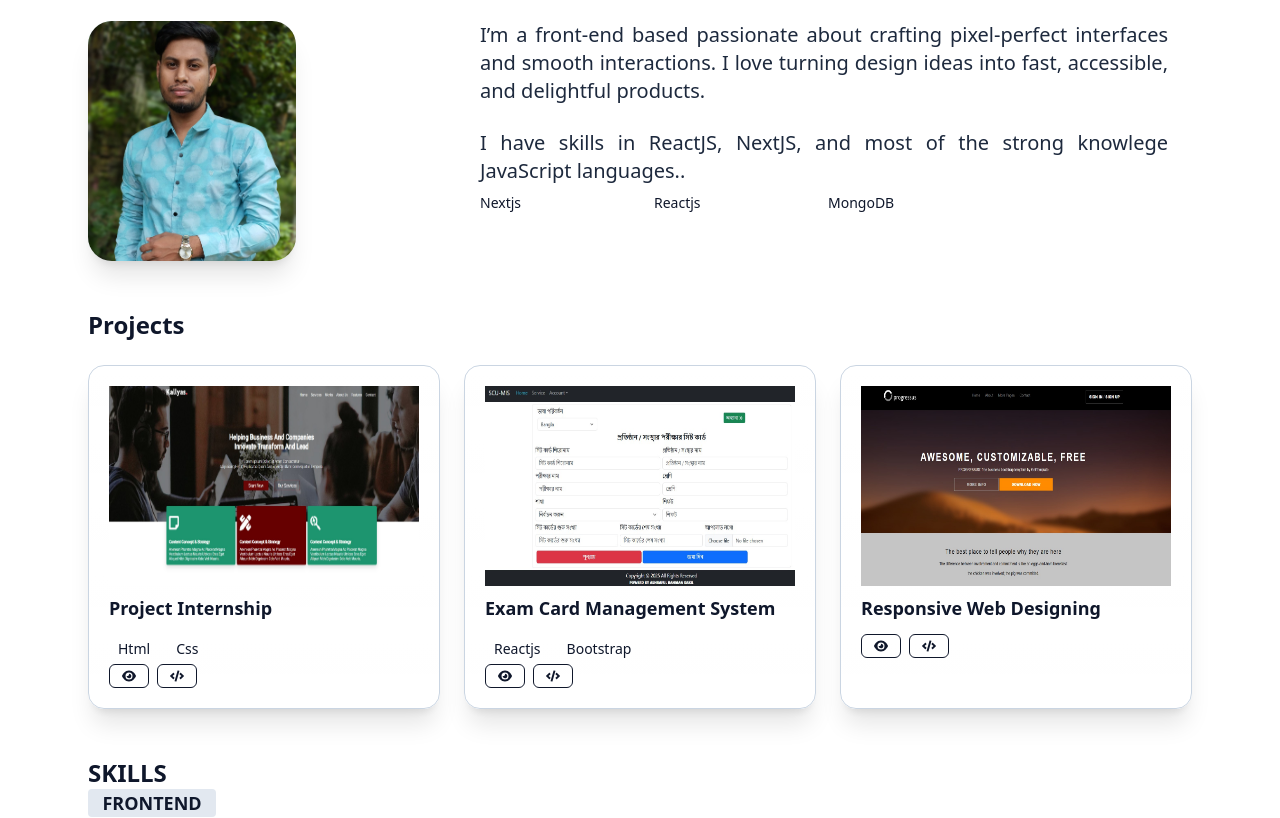
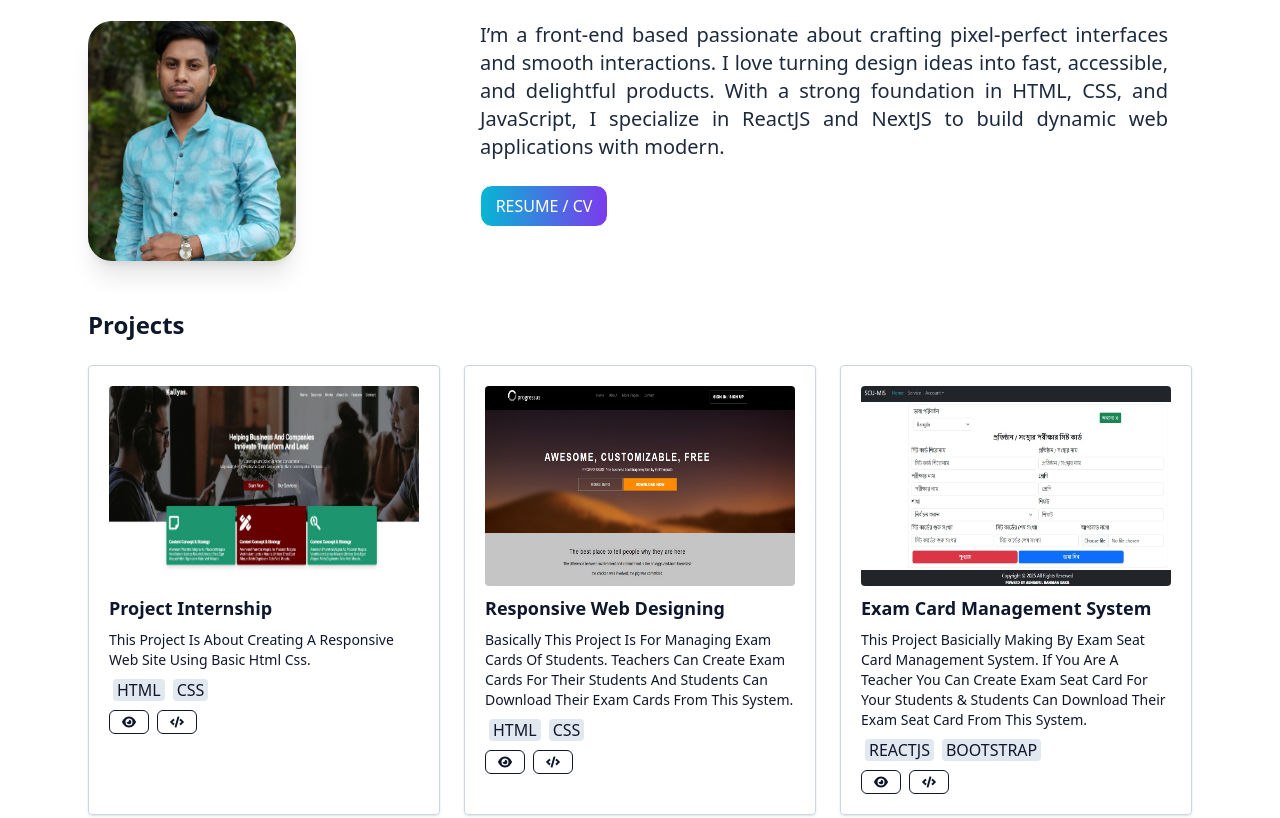
Before and after one commit to ashrafulrahmansakil/portfolio-ars, a React (Vite) app: page / in a window 1280 px wide. Shown: the part 541-1359 px from the top of the page. Built offline with nearby package versions, Linux system fonts and the light colour scheme.

Commit message:
some update features

```diff
--- a/src/components/Navbar/Navbar.jsx
+++ b/src/components/Navbar/Navbar.jsx
@@ -36,7 +36,7 @@ export default function Navbar() {
         {/* Mobile Hamburger */}
         <button
           onClick={toggleSidebar}
-          className=" z-[10000] md:hidden p-2 rounded text-slate-700 dark:text-white"
+          className=" z-[10000] md:hidden p-2 rounded text-slate-700 dark:text-white cursor-pointer"
         >
           {isOpen ? <FaAlignCenter size={28} /> : <FaAlignCenter size={28} />}
         </button>
@@ -50,7 +50,7 @@ export default function Navbar() {
         <div className=" justify-between items-center px-4 py-4 dark:border-slate-700 ">
 
           <button onClick={toggleSidebar}>
-            <FaX size={24} className="text-slate-300 dark:text-white" />
+            <FaX size={24} className="text-slate-300 dark:text-white  cursor-pointer" />
           </button>
 
           <ul className="flex flex-col space-y-4  dark:text-white">
--- a/src/data/data.js
+++ b/src/data/data.js
@@ -23,15 +23,10 @@ const about = {
   myself: [
     {
       id: 1,
+      selfResume:
+        "https://drive.google.com/file/d/1IrIGofZ5Q5u9Vv_uS9JdXmrp-h-tTyQP/view?usp=sharing",
       details:
-        "I’m a front-end based passionate about crafting pixel-perfect interfaces and smooth interactions. I love turning design ideas into fast, accessible, and delightful products.",
-    },
-  ],
-  programmingLanguage: [
-    {
-      id: 1,
-      details:
-        "I have skills in ReactJS, NextJS, and most of the strong knowlege JavaScript languages..",
+        "I’m a front-end based passionate about crafting pixel-perfect interfaces and smooth interactions. I love turning design ideas into fast, accessible, and delightful products. With a strong foundation in HTML, CSS, and JavaScript, I specialize in ReactJS and NextJS to build dynamic web applications with modern.",
     },
   ],
 };
@@ -188,23 +183,54 @@ const ProjectsList = [
   },
   {
     id: 2,
+    title: "responsive web designing",
+    description:
+      "basically this project is for managing exam cards of students. teachers can create exam cards for their students and students can download their exam cards from this system.",
+    thumbnail: project3,
+    tech: ["html", "css"],
+    link: "https://ashrafulrahmansakil.github.io/progress/",
+    github: "https://github.com/ashrafulrahmansakil/progress",
+  },
+  {
+    id: 3,
     title: "exam card management system",
     description:
-      "basically this project is for managing exam cards of students. teachers can create exam cards for their students and students can download their exam cards from this system.",
+      "this project basicially making by exam seat card management system. if you are a teacher you can create exam seat card for your students & students can download their exam seat card from this system.",
     thumbnail: project2,
     tech: ["reactjs", "bootstrap"],
     link: "https://scumis.netlify.app/",
     github: "https://github.com/ashrafulrahmansakil/school_mangement",
   },
-  {
-    id: 3,
-    title: "responsive web designing",
-    description:
-      "basically this project is for managing exam cards of students. teachers can create exam cards for their students and students can download their exam cards from this system.",
-    thumbnail: project3,
-    link: "https://ashrafulrahmansakil.github.io/progress/",
-    github: "https://github.com/ashrafulrahmansakil/progress",
-  },
+  // {
+  //   id: 4,
+  //   title: "exam card management system",
+  //   description:
+  //     "this project basicially making by exam seat card management system. if you are a teacher you can create exam seat card for your students & students can download their exam seat card from this system.",
+  //   thumbnail: project2,
+  //   tech: ["reactjs", "bootstrap"],
+  //   link: "https://scumis.netlify.app/",
+  //   github: "https://github.com/ashrafulrahmansakil/school_mangement",
+  // },
+  // {
+  //   id: 5,
+  //   title: "exam card management system",
+  //   description:
+  //     "this project basicially making by exam seat card management system. if you are a teacher you can create exam seat card for your students & students can download their exam seat card from this system.",
+  //   thumbnail: project2,
+  //   tech: ["reactjs", "bootstrap"],
+  //   link: "https://scumis.netlify.app/",
+  //   github: "https://github.com/ashrafulrahmansakil/school_mangement",
+  // },
+  // {
+  //   id: 6,
+  //   title: "exam card management system",
+  //   description:
+  //     "this project basicially making by exam seat card management system. if you are a teacher you can create exam seat card for your students & students can download their exam seat card from this system.",
+  //   thumbnail: project2,
+  //   tech: ["reactjs", "bootstrap"],
+  //   link: "https://scumis.netlify.app/",
+  //   github: "https://github.com/ashrafulrahmansakil/school_mangement",
+  // },
 ];
 
 export {
--- a/src/pages/About.jsx
+++ b/src/pages/About.jsx
@@ -2,6 +2,8 @@
 import { motion } from 'framer-motion';
 import cover from '../assets/cover.jpg';
 import { about } from '../data/data';
+import Button from './../components/Button/Button';
+import { Link } from 'react-router-dom';
 export default function About() {
   const container = {
     hidden: {},
@@ -34,18 +36,11 @@ export default function About() {
                 <span key={my.id}>{my.details}</span>
               ))}
             </p>
+
             <br />
-            <p className="text-slate-800 dark:text-slate-50 text-justify text-xl">
-              {about.programmingLanguage.map((my) => (
-                <span key={my.id}>{my.details}</span>
-              ))}
-            </p>
-            <ul className="pt-2 grid grid-cols-4 gap-2">
-              <li className="text-sm">Nextjs</li>
-              <li className="text-sm">Reactjs</li>
-              <li className="text-sm">MongoDB</li>
-              <li className="text-sm"></li>
-            </ul>
+            <Link to={about.myself[0].selfResume} target="_blank" rel="noopener noreferrer">
+              <Button className=" border p-2 rounded-xl uppercase w-32 text-white cursor-pointer hover:scale-[1.02] transform transition" name="resume / cv" style={{ background: "linear-gradient(90deg,#06b6d4,#7c3aed)" }}></Button>
+            </Link>
           </div>
           <div>
           </div>
--- a/src/pages/Projects.jsx
+++ b/src/pages/Projects.jsx
@@ -28,22 +28,22 @@ export default function Projects() {
             <motion.article
               key={p.id}
               variants={itemUp}
-              className="rounded-2xl dark:border-slate-300 border-slate-300 p-5 shadow-xl backdrop-blur-sm border  hover:scale-95 transition-transform bg-gradient-to-b from-white/2 to-transparent"
+              className="rounded dark:border-slate-300 border-slate-300 p-5 shadow backdrop-blur-sm border  hover:scale-95 transition-transform bg-gradient-to-b from-white/2 to-transparent"
             >
-              <div className="">
-                <img src={p.thumbnail} alt={p.title} className='w-fit h-50' />
+              <div>
+                <img src={p.thumbnail} alt={p.title} className='w-fit h-50 rounded' />
                 <div>
                   <h3 className="font-semibold text-lg capitalize pt-2">{p.title}</h3>
-                  <p className="mt-2 text-sm text-slate-300">{p.desc}</p>
-                  <div className="mt-3 flex flex-wrap gap-2 text-sm capitalize">
+                  <p className="mt-2 text-sm dark:text-slate-50 capitalize">{p.description}</p>
+                  <div className=" my-2 uppercase">
                     {p.tech?.map((t) => (
-                      <span key={t} className="px-2 py-1 rounded-md border border-white/5">{t}</span>
+                      <span key={t} className=" dark:bg-slate-800 bg-slate-200 px-1 m-1 rounded">{t}</span>
                     ))}
                   </div>
                 </div>
                 <div className="flex flex-row gap-2 text-sm">
-                  <Link to={p.link} target='_blank' className="px-3 py-1 rounded-md border hover:bg-slate-200"><FaEye /></Link>
-                  <Link to={p.github} target='_blank' className="px-3 py-1 rounded-md border hover:bg-slate-200"><FaCode /></Link>
+                  <Link to={p.link} target='_blank' className="px-3 py-1 rounded-md border dark:hover:bg-cyan-700"><FaEye /></Link>
+                  <Link to={p.github} target='_blank' className="px-3 py-1 rounded-md border dark:hover:bg-cyan-700"><FaCode /></Link>
                 </div>
               </div>
             </motion.article>
```
